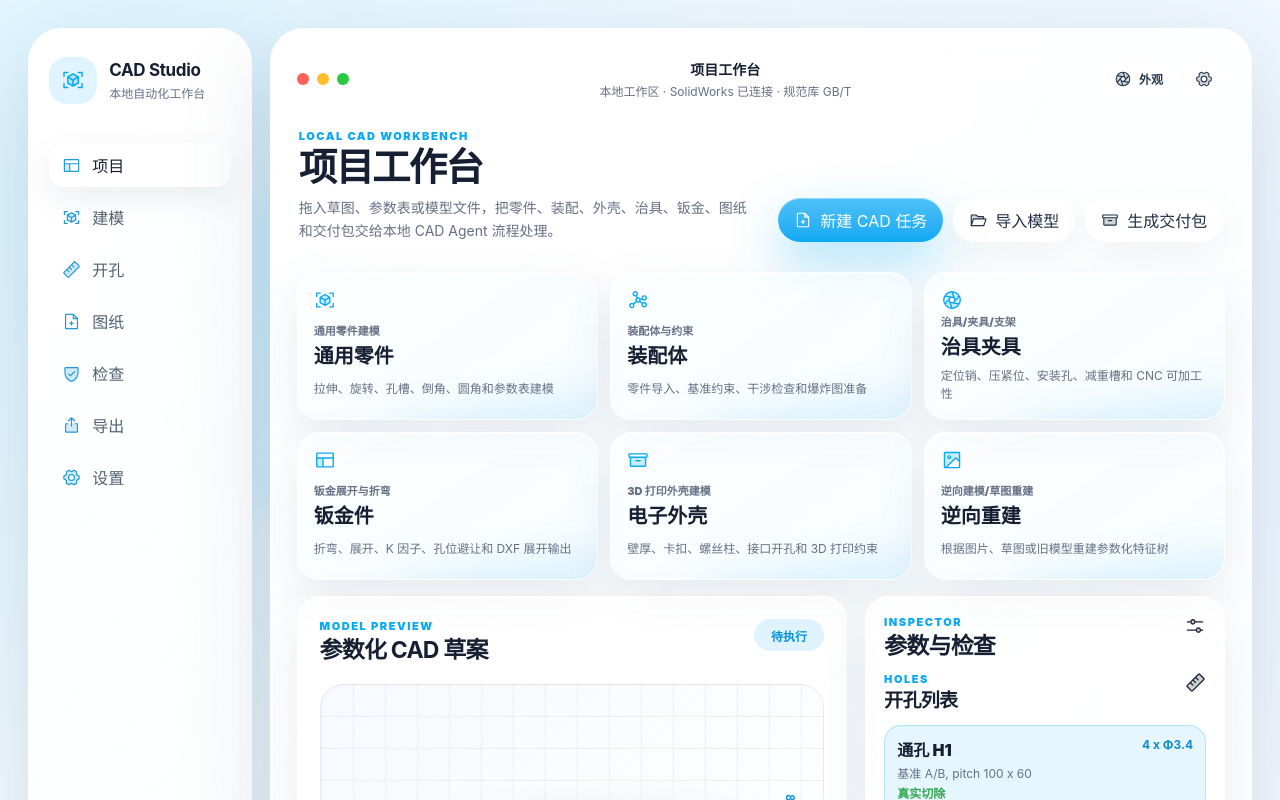
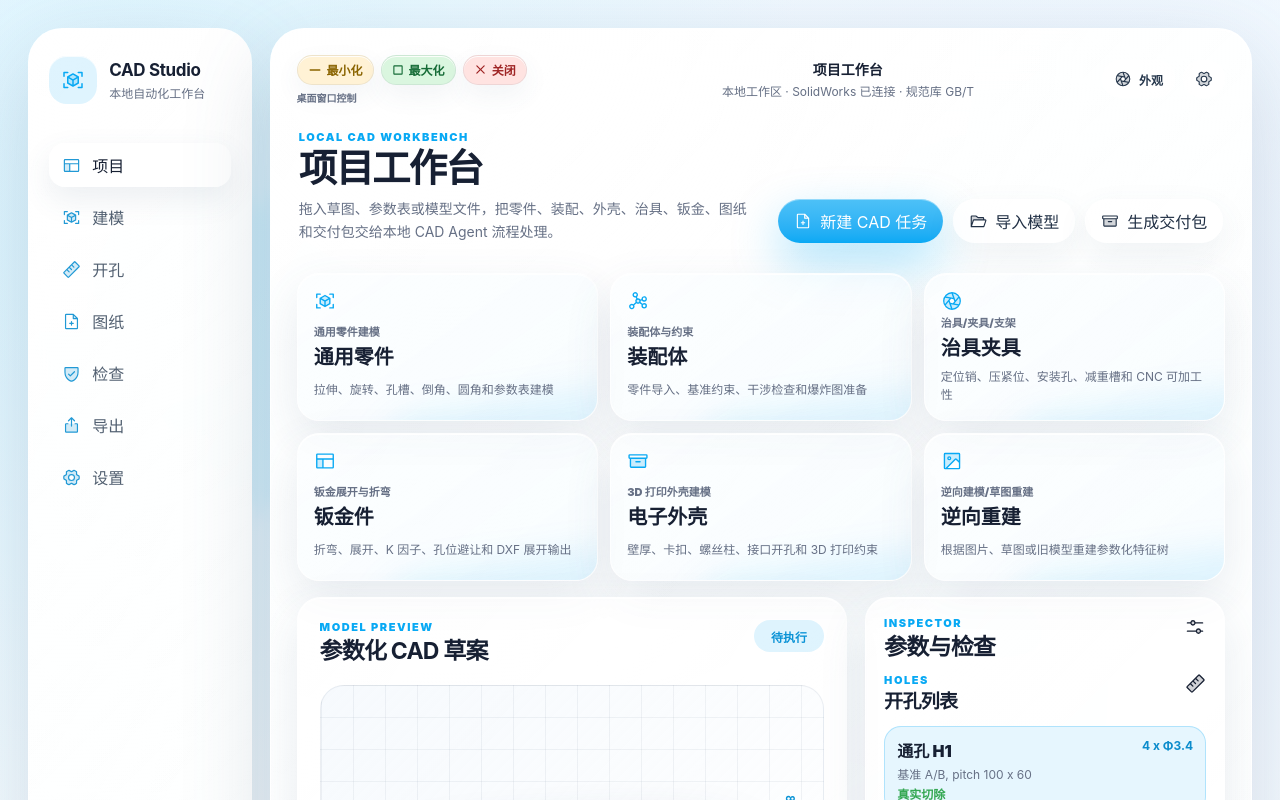
Before and after one commit to PatrickMcKenzier/solidworks-automation-skill, a React (Vite) app in the folder apps/workbench-ui/: page / in a window 1280 px wide. Shown: the top 800 px of the page. Built offline with nearby package versions, Linux system fonts and the light colour scheme.

Commit message:
优化桌面窗口控制按钮

```diff
--- a/apps/workbench-ui/src/App.tsx
+++ b/apps/workbench-ui/src/App.tsx
@@ -10,13 +10,16 @@ import {
   ImageSquare,
   Layout,
   Lightning,
+  Minus,
   Play,
   Ruler,
   ShieldCheck,
   SlidersHorizontal,
   Sparkle,
+  Square,
   UploadSimple,
   WarningCircle,
+  X,
 } from "@phosphor-icons/react";
 import { convertFileSrc, invoke } from "@tauri-apps/api/core";
 import { getCurrentWindow } from "@tauri-apps/api/window";
@@ -448,6 +451,7 @@ function App() {
   const [jobs, setJobs] = useState<AutomationJob[]>([]);
   const [jobEvents, setJobEvents] = useState<Record<string, QueueEvent[]>>({});
   const [workerStatus, setWorkerStatus] = useState<WorkerStatus>({ running: false, message: "桌面端可启动" });
+  const [windowHint, setWindowHint] = useState("桌面窗口控制");
   const [codexConfig, setCodexConfig] = useState<CodexConfig>({
     objective: "根据用户输入自动判断最佳 CAD 任务类型、制造方式、材料和交付格式，生成可制造结果并解释选择理由。",
     target: "auto",
@@ -799,11 +803,21 @@ function App() {
   }
 
   async function controlWindow(action: "close" | "minimize" | "maximize") {
-    if (!isTauriRuntime()) return;
-    const appWindow = getCurrentWindow();
-    if (action === "close") await appWindow.close();
-    if (action === "minimize") await appWindow.minimize();
-    if (action === "maximize") await appWindow.toggleMaximize();
+    const labels = { close: "关闭", minimize: "最小化", maximize: "最大化/还原" };
+    if (!isTauriRuntime()) {
+      setWindowHint("浏览器预览不控制窗口，请打开桌面版使用");
+      return;
+    }
+    try {
+      const appWindow = getCurrentWindow();
+      setWindowHint(`正在${labels[action]}窗口`);
+      if (action === "close") await appWindow.close();
+      if (action === "minimize") await appWindow.minimize();
+      if (action === "maximize") await appWindow.toggleMaximize();
+      if (action !== "close") setWindowHint(`已${labels[action]}`);
+    } catch (error) {
+      setWindowHint(`窗口控制失败: ${String(error)}`);
+    }
   }
 
   useEffect(() => {
@@ -989,10 +1003,44 @@ function App() {
 
         <section className="main-window liquid">
           <header className="window-bar app-toolbar">
-            <div className="traffic-lights" aria-label="窗口控制">
-              <button type="button" aria-label="关闭窗口" onClick={() => controlWindow("close")} />
-              <button type="button" aria-label="最小化窗口" onClick={() => controlWindow("minimize")} />
-              <button type="button" aria-label="最大化窗口" onClick={() => controlWindow("maximize")} />
+            <div className="window-controls" aria-label="窗口控制">
+              <motion.button
+                className="window-control minimize"
+                type="button"
+                title="最小化窗口"
+                aria-label="最小化窗口"
+                onClick={() => controlWindow("minimize")}
+                whileHover={reducedMotion ? undefined : { y: -1 }}
+                whileTap={{ scale: 0.96 }}
+              >
+                <Minus size={14} weight="bold" />
+                <span>最小化</span>
+              </motion.button>
+              <motion.button
+                className="window-control maximize"
+                type="button"
+                title="最大化或还原窗口"
+                aria-label="最大化或还原窗口"
+                onClick={() => controlWindow("maximize")}
+                whileHover={reducedMotion ? undefined : { y: -1 }}
+                whileTap={{ scale: 0.96 }}
+              >
+                <Square size={12} weight="bold" />
+                <span>最大化</span>
+              </motion.button>
+              <motion.button
+                className="window-control close"
+                type="button"
+                title="关闭窗口"
+                aria-label="关闭窗口"
+                onClick={() => controlWindow("close")}
+                whileHover={reducedMotion ? undefined : { y: -1 }}
+                whileTap={{ scale: 0.96 }}
+              >
+                <X size={13} weight="bold" />
+                <span>关闭</span>
+              </motion.button>
+              <small>{windowHint}</small>
             </div>
             <div className="project-title">
               <strong>{currentPage.title}</strong>
--- a/apps/workbench-ui/src/styles.css
+++ b/apps/workbench-ui/src/styles.css
@@ -341,32 +341,62 @@ textarea {
   -webkit-app-region: drag;
 }
 
-.traffic-lights {
+.window-controls {
   display: flex;
-  gap: 8px;
-}
-
-.traffic-lights button {
-  display: block;
-  width: 12px;
-  height: 12px;
-  padding: 0;
-  border: 0;
+  flex-wrap: wrap;
+  align-items: center;
+  gap: 7px;
+  min-width: 0;
+}
+
+.window-control {
+  display: inline-flex;
+  align-items: center;
+  justify-content: center;
+  gap: 5px;
+  min-height: 30px;
+  padding: 0 10px;
+  border: 1px solid rgba(37, 53, 74, 0.08);
   border-radius: 999px;
+  color: #2a3a50;
+  background: rgba(255, 255, 255, 0.72);
+  box-shadow: inset 0 1px 0 rgba(255, 255, 255, 0.86), 0 10px 26px rgba(72, 96, 122, 0.07);
   cursor: pointer;
+  font-size: 12px;
+  font-weight: 900;
+  white-space: nowrap;
   -webkit-app-region: no-drag;
 }
 
-.traffic-lights button:nth-child(1) {
-  background: #ff6159;
-}
-
-.traffic-lights button:nth-child(2) {
-  background: #ffbd2e;
-}
-
-.traffic-lights button:nth-child(3) {
-  background: #28c840;
+.window-control svg {
+  flex: 0 0 auto;
+}
+
+.window-control.minimize {
+  color: #8a6400;
+  background: color-mix(in srgb, #ffbd2e 20%, #ffffff);
+}
+
+.window-control.maximize {
+  color: #166c37;
+  background: color-mix(in srgb, #28c840 17%, #ffffff);
+}
+
+.window-control.close {
+  color: #9f2525;
+  background: color-mix(in srgb, #ff6159 18%, #ffffff);
+}
+
+.window-controls small {
+  flex-basis: 100%;
+  overflow: hidden;
+  max-width: 230px;
+  color: var(--muted);
+  font-size: 10px;
+  font-weight: 800;
+  line-height: 1.2;
+  text-overflow: ellipsis;
+  white-space: nowrap;
 }
 
 .project-title {
@@ -1680,7 +1710,7 @@ textarea {
     grid-template-columns: 1fr;
   }
 
-  .traffic-lights,
+  .window-controls,
   .toolbar-actions,
   .command-row {
     justify-content: center;
```
